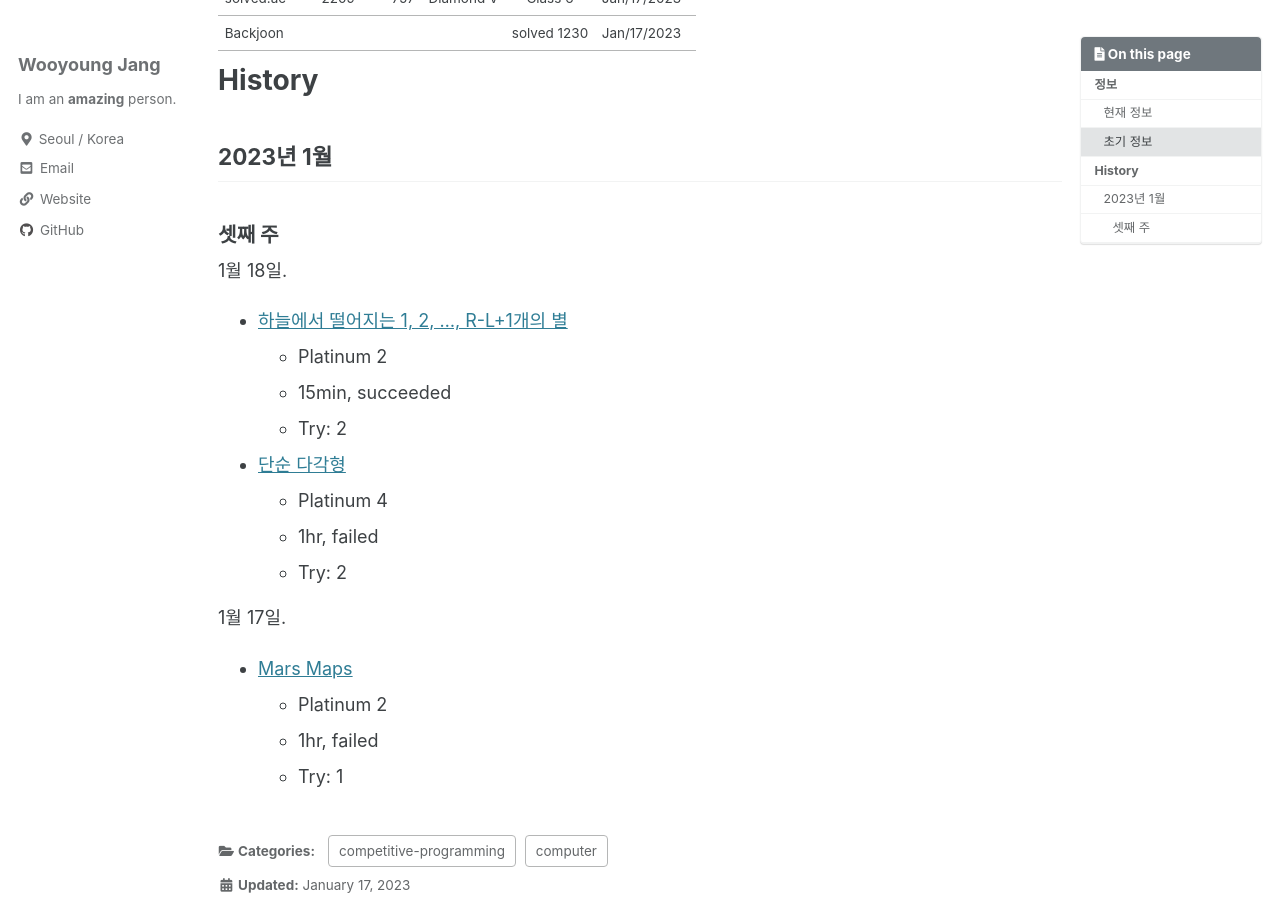
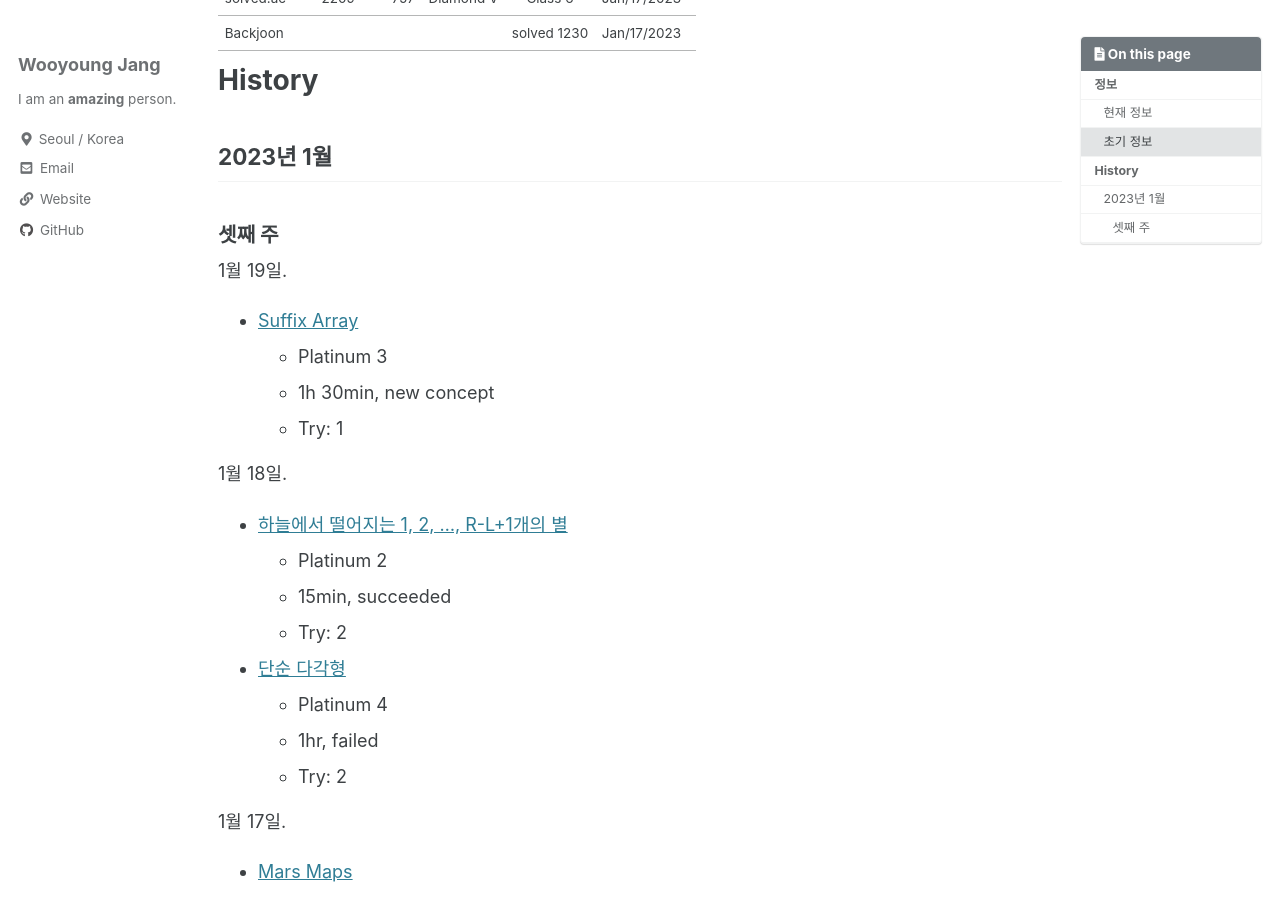
Before and after one commit to riverlike14/riverlike14.github.io, a Jekyll site: the page built from computer/competitive-programming/_posts/2023-01-17-My-Problem-Solving-History.md, in a window 1280 px wide and 900 px high, scrolled down 888 px. Built offline with Jekyll 4.4.1, drawn with Linux system fonts in a browser that asks for light colours; cached includes are drawn as plain includes; comment, search, counter and statistics services are not loaded.

Commit message:
solve 9248

```diff
--- a/computer/competitive-programming/_posts/2023-01-17-My-Problem-Solving-History.md
+++ b/computer/competitive-programming/_posts/2023-01-17-My-Problem-Solving-History.md
@@ -36,6 +36,12 @@ Last Updated: 2023년 1월 18일.
 
 ### 셋째 주
 
+1월 19일.
+- [Suffix Array](https://www.acmicpc.net/problem/9248)
+  - Platinum 3
+  - 1h 30min, new concept
+  - Try: 1
+
 1월 18일.
 - [하늘에서 떨어지는 1, 2, ..., R-L+1개의 별](https://www.acmicpc.net/problem/17353)
   - Platinum 2
```
